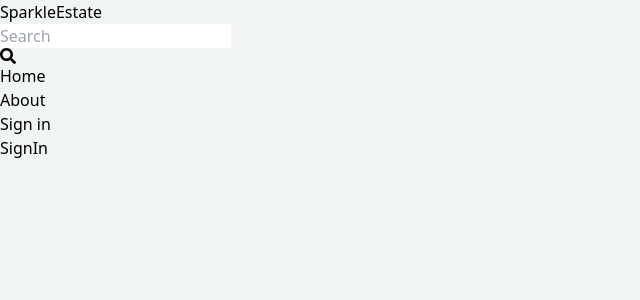
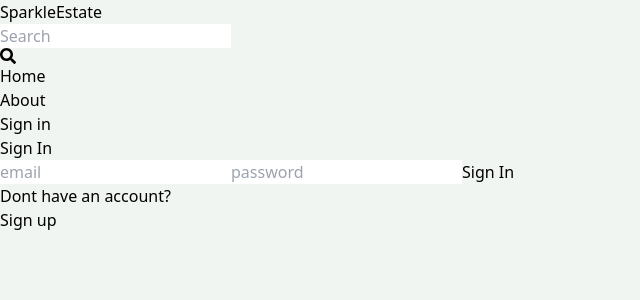
Before and after one commit to Ian-Warugongo/sparkle-rental-hunting, a React (Vite) app in the folder frontend/: page /sign-in in a window 1280 px wide. Shown: the top 300 px of the page, without its empty margins (0-640 px from the left). Built offline with nearby package versions, Linux system fonts and the light colour scheme.

Commit message:
completed sign in functionality

```diff
--- a/frontend/src/Pages/SignIn.jsx
+++ b/frontend/src/Pages/SignIn.jsx
@@ -1,9 +1,62 @@
-import React from 'react'
+import React from 'react';
+import { useState } from 'react';
+import { Link,useNavigate } from 'react-router-dom';
 
-const SignIn = () => {
+export default function SignIn() {
+  const [formData, setFormData] = useState({});
+  const [error, setError] = useState(null);
+  const [loading, setLoading] = useState(false);
+  const navigate = useNavigate();
+  const handleChange = (e) => {
+    setFormData({
+      ...formData,
+      [e.target.id]: e.target.value,
+    });
+  };
+  const handleSubmit = async (e) => {
+    e.preventDefault();
+    try {
+      setLoading(true);
+
+      const res = await fetch('/api/auth/signin', {
+          method: 'POST',
+          headers: {
+            'Content-Type': 'application/json',
+          },
+          body: JSON.stringify(formData),
+      });
+      const data = await res.json();
+      console.log(data);
+      if (data.success === false) {
+        setLoading(false);
+        setError(data.message);
+        return;
+      }
+      setLoading(false);
+      setError(null);
+      navigate('/');
+    } catch (error) {
+        setLoading(false);
+        setError(error.message);
+    }
+
+  };
   return (
-    <div>SignIn</div>
+    <div className='p-3 max-w-lg mx-auto'>
+      <h1 className='text-3xl text-center font-semibold my-7'>Sign In</h1>
+      <form onSubmit={handleSubmit} className='flex flex-col gap-4'>
+        <input type="email" placeholder='email'
+        className='border p-3 rounded-lg' id='email' onChange={handleChange}/>
+        <input type="password" placeholder='password' className='border p-3 rounded-lg' id='password' onChange={handleChange}/>
+        <button disabled={loading} className=' bg-slate-700 text-white p-3 rounded-lg uppercase hover:opacity-95 disabled:opacity-80'>{loading ? 'Loading' : 'Sign In'}</button>
+      </form>
+      <div className='flex gap-2 mt-5'>
+        <p>Dont have an account?</p>
+        <Link to={"/sign-up"}>
+          <span className='text-blue-700'>Sign up</span>
+        </Link>
+      </div>
+      {error && <p className='text-red-500 mt-5'>{error}</p>}
+    </div>
   )
 }
-
-export default SignIn
```
